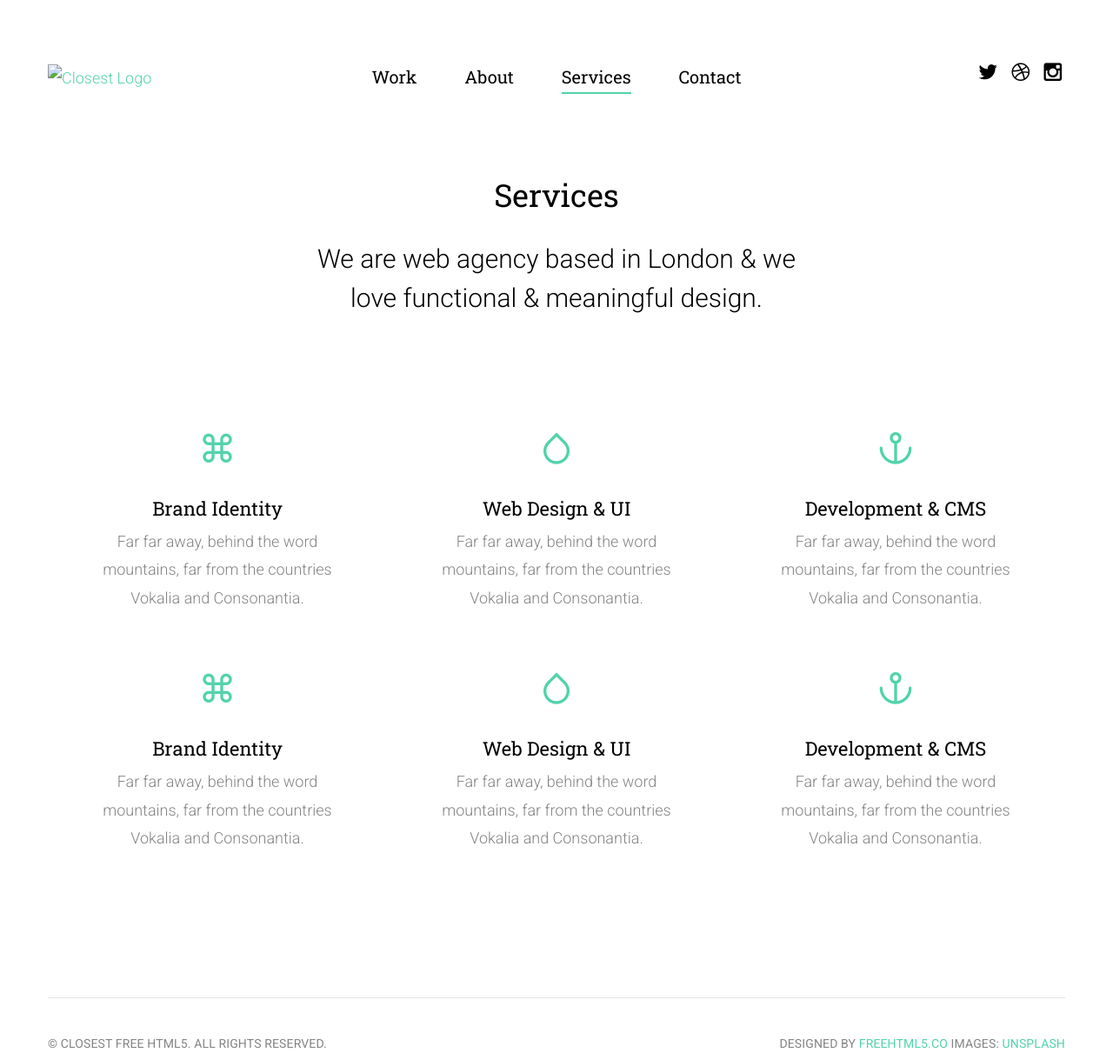
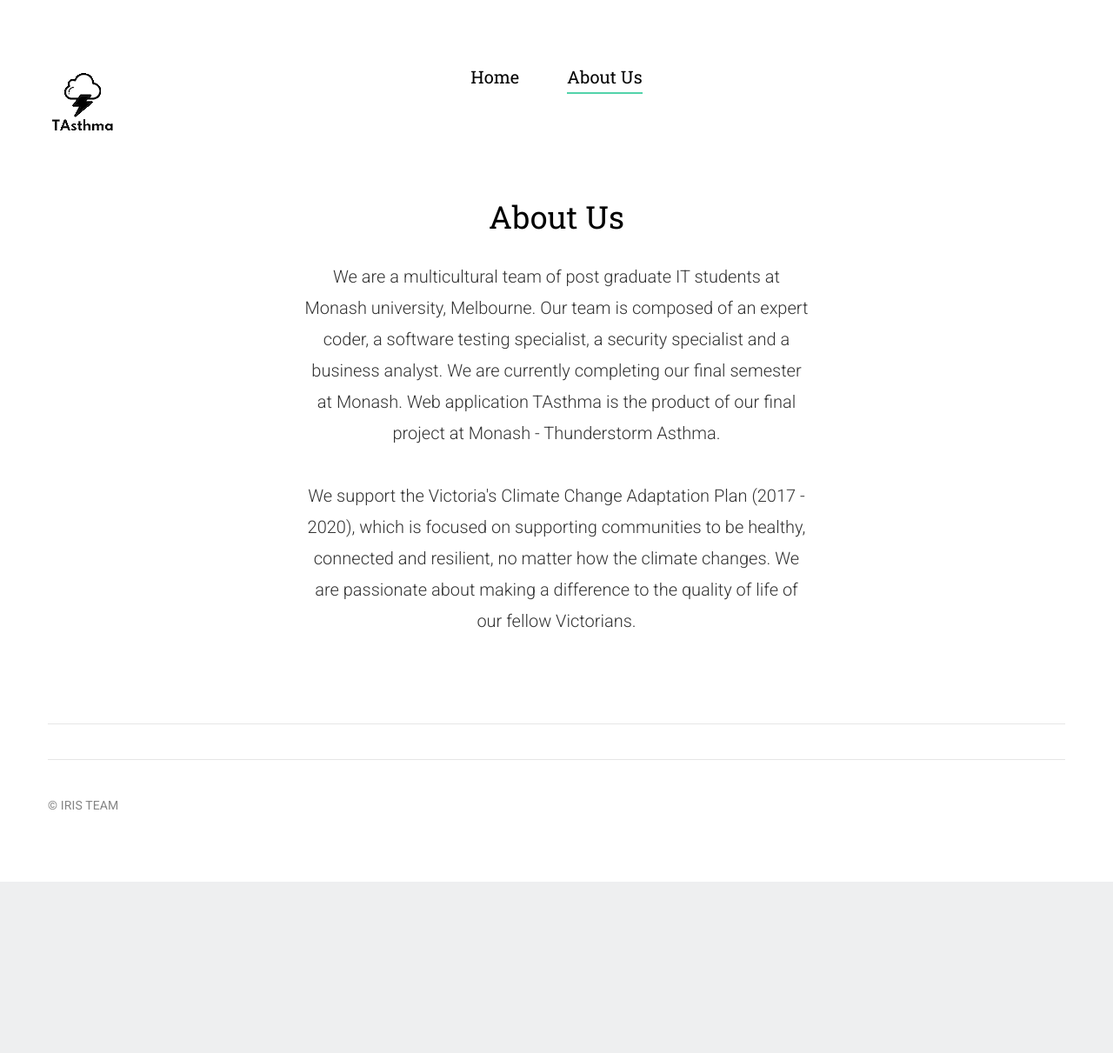
Before and after one commit to kealm1/TAsthma, a plain HTML site: page Aboutus.html in a window 1280 px wide. Shown: the whole page at 87% size. After the commit the page ends 1014 px from the top, so only its background shows below. Drawn offline with Linux system fonts and the light colour scheme; files whose address does not match are found by name.

Commit message:
Add files via upload

```diff
--- a/services.html
+++ b/Aboutus.html
@@ -7,7 +7,7 @@
 	<head>
 	<meta charset="utf-8">
 	<meta http-equiv="X-UA-Compatible" content="IE=edge">
-	<title>Closest &mdash; 100% Free Fully Responsive HTML5 Template by FREEHTML5.co</title>
+	<title>TAsthma-Thunderstorm Asthma hotspots</title>
 	<meta name="viewport" content="width=device-width, initial-scale=1">
 	<meta name="description" content="Free HTML5 Template by FREEHTML5.CO" />
 	<meta name="keywords" content="free html5, free template, free bootstrap, html5, css3, mobile first, responsive" />
@@ -69,23 +69,21 @@
 					<div class="row">
 						<div class="col-md-3">
 							<div class="fh5co-navbar-brand">
-								<a class="fh5co-logo" href="index.html"><img src="images/brand-nav.png" alt="Closest Logo"></a>
+								<a class="fh5co-logo" href="index.html"><img src="images/7.png" width="80px" height="80px" alt="team iris"></a>
 							</div>
 						</div>
 						<div class="col-md-6">
 							<ul class="nav text-center">
-								<li><a href="index.html"><span>Work</span></a></li>
+								<li><a href="index.html"><span>Home</span></a></li>
+								<!--
 								<li><a href="inside.html">About</a></li>
-								<li class="active"><a href="services.html">Services</a></li>
-								<li><a href="contact.html">Contact</a></li>
+								<li><a href="services.html">Services</a></li>
+								-->
+								<li class="active"><a href="Aboutus.html">About Us</a></li>
 							</ul>
 						</div>
 						<div class="col-md-3">
-							<ul class="social">
-								<li><a href="#"><i class="icon-twitter"></i></a></li>
-								<li><a href="#"><i class="icon-dribbble"></i></a></li>
-								<li><a href="#"><i class="icon-instagram"></i></a></li>
-							</ul>
+
 						</div>
 					</div>
 				</nav>
@@ -97,77 +95,22 @@
 				<div class="row">
 					<div class="col-lg-6 col-lg-offset-3 col-md-8 col-md-offset-2 text-center">
 						<div class="intro animate-box">
-							<h1>Services</h1>
-							<h2>We are web agency based in London &amp; we love functional &amp; meaningful design.</h2>
+							<h1>About Us</h1>
+
+							We are a multicultural team of post graduate IT students at Monash university, Melbourne. Our team is composed of an expert coder, a software testing specialist, a security specialist and a business analyst. We are currently completing our final semester at Monash. Web application TAsthma is the product of our final project at Monash - Thunderstorm Asthma.
+
+							<br />
+							<br />
+
+							We support the Victoria's Climate Change Adaptation Plan (2017 - 2020), which is focused on supporting communities to be healthy, connected and resilient, no matter how the climate changes. We are passionate about making a difference to the quality of life of our fellow Victorians.
+
+
+
 						</div>
 					</div>
 				</div>
 			<div>
 		</section>
-
-		<section id="services">
-			<div class="container">
-				<div class="row">
-					<div class="col-md-4 animate-box">
-						<div class="service">
-							<div class="service-icon">
-								<i class="icon-command"></i>
-							</div>
-							<h2>Brand Identity</h2>
-							<p>Far far away, behind the word mountains, far from the countries Vokalia and Consonantia.</p>
-						</div>
-					</div>
-					<div class="col-md-4 animate-box">
-						<div class="service">
-							<div class="service-icon">
-								<i class="icon-drop2"></i>
-							</div>
-							<h2>Web Design &amp; UI</h2>
-							<p>Far far away, behind the word mountains, far from the countries Vokalia and Consonantia.</p>
-						</div>
-					</div>
-					<div class="col-md-4 animate-box">
-						<div class="service">
-							<div class="service-icon">
-								<i class="icon-anchor"></i>
-							</div>
-							<h2>Development &amp; CMS</h2>
-							<p>Far far away, behind the word mountains, far from the countries Vokalia and Consonantia.</p>
-						</div>
-					</div>
-
-					<div class="col-md-4 animate-box">
-						<div class="service">
-							<div class="service-icon">
-								<i class="icon-command"></i>
-							</div>
-							<h2>Brand Identity</h2>
-							<p>Far far away, behind the word mountains, far from the countries Vokalia and Consonantia.</p>
-						</div>
-					</div>
-					<div class="col-md-4 animate-box">
-						<div class="service">
-							<div class="service-icon">
-								<i class="icon-drop2"></i>
-							</div>
-							<h2>Web Design &amp; UI</h2>
-							<p>Far far away, behind the word mountains, far from the countries Vokalia and Consonantia.</p>
-						</div>
-					</div>
-					<div class="col-md-4 animate-box">
-						<div class="service">
-							<div class="service-icon">
-								<i class="icon-anchor"></i>
-							</div>
-							<h2>Development &amp; CMS</h2>
-							<p>Far far away, behind the word mountains, far from the countries Vokalia and Consonantia.</p>
-						</div>
-					</div>
-				</div>
-			</div>
-		</section>
-
-
 
 
 
@@ -176,9 +119,9 @@
 				<div class="row">
 					<div class="col-md-12 text-center">
 						<div class="footer-widget border">
-							<p class="pull-left"><small>&copy; Closest Free HTML5. All Rights Reserved.</small></p>
-							<p class="pull-right"><small> Designed by  <a href="http://freehtml5.co/" ta>freehtml5.co</a>  Images: <a href="https://unsplash.com/">Unsplash</a></small></p>
-
+							<div class="footer-widget border">
+								<p class="pull-left"><small>&copy; IRIS TEAM</small></p>
+							</div>
 						</div>
 					</div>
 				</div>
```
Also changed, not shown: index.html (+17 -6 lines), inside.html (+1 -1 lines), README.txt (added), 1 other file.
